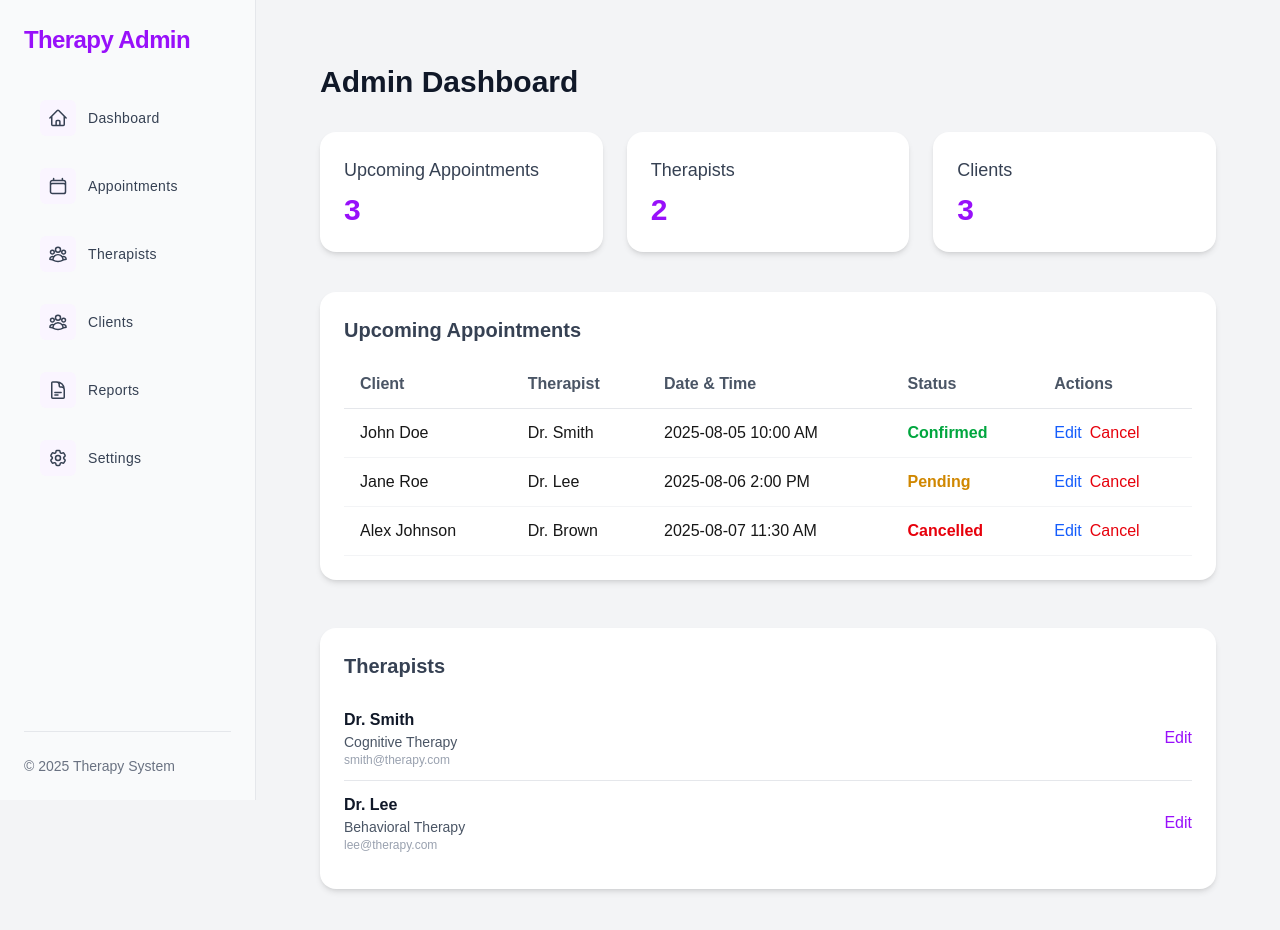
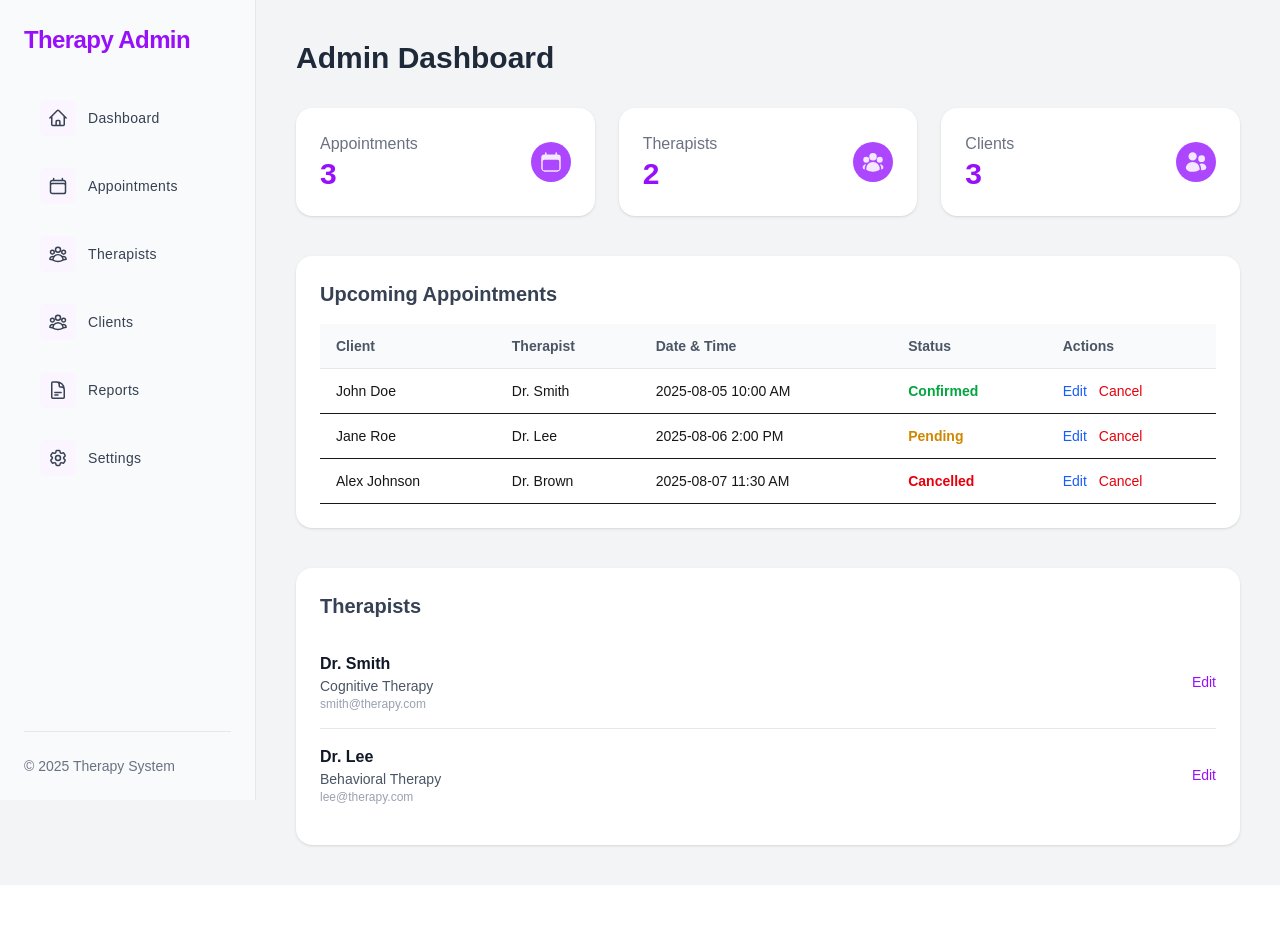
Before and after one commit to NathanKhonyongwa/AppointmentBooking, a Next.js app in the folder appointment/: page /Admin in a window 1280 px wide. Shown: the top 930 px of the page. After the commit the page ends 885 px from the top, so only its background shows below. Built offline with nearby package versions, Linux system fonts and the light colour scheme.

Commit message:
dashboard admin

```diff
--- a/appointment/src/app/Admin/page.js
+++ b/appointment/src/app/Admin/page.js
@@ -1,6 +1,7 @@
 'use client';
 import { useState, useEffect } from 'react';
-import Navbar from '../Admin/Navbar/page'; // Adjust if needed
+import Navbar from '../Admin/Navbar/page'; // Adjust path if necessary
+import { UserGroupIcon, CalendarIcon, UsersIcon } from '@heroicons/react/24/solid';
 
 export default function AdminDashboard() {
   const [appointments, setAppointments] = useState([]);
@@ -25,84 +26,99 @@ export default function AdminDashboard() {
   }, []);
 
   return (
-    <div className="min-h-screen bg-gray-100 font-poppins flex flex-col md:flex-row p-4 md:p-8">
-      <div className="w-full md:w-64 flex-shrink-0 mb-4 md:mb-0">
+    <div className="bg-gray-100 min-h-screen font-poppins flex">
+      {/* Sidebar */}
       <Navbar />
+
+      {/* Main Content */}
+      <main className="ml-64 w-full p-6 md:p-10">
+        <h2 className="text-3xl font-semibold text-gray-800 mb-8">Admin Dashboard</h2>
+
+        {/* Overview Cards */}
+        <section className="grid grid-cols-1 sm:grid-cols-2 lg:grid-cols-3 gap-6 mb-10">
+          <div className="bg-white p-6 rounded-2xl shadow hover:shadow-lg transition group">
+            <div className="flex items-center justify-between">
+              <div>
+                <p className="text-gray-500">Appointments</p>
+                <p className="text-3xl font-bold text-purple-600">{appointments.length}</p>
+              </div>
+              <CalendarIcon className="w-10 h-10 text-purple-100 bg-purple-500 p-2 rounded-full group-hover:scale-105 transition" />
+            </div>
           </div>
 
-      <main className="flex-1 p-2 md:p-8 overflow-auto">
-        <h2 className="text-2xl md:text-3xl font-semibold text-gray-900 mb-6 md:mb-8">Admin Dashboard</h2>
-
-        {/* Overview Cards */}
-        <section className="grid grid-cols-1 md:grid-cols-3 gap-4 md:gap-6 mb-8 md:mb-10">
-          <div className="bg-white p-4 md:p-6 rounded-2xl shadow-md">
-            <h3 className="text-base md:text-lg font-medium text-gray-700 mb-2">Upcoming Appointments</h3>
-            <p className="text-2xl md:text-3xl font-bold text-purple-600">{appointments.length}</p>
+          <div className="bg-white p-6 rounded-2xl shadow hover:shadow-lg transition group">
+            <div className="flex items-center justify-between">
+              <div>
+                <p className="text-gray-500">Therapists</p>
+                <p className="text-3xl font-bold text-purple-600">{therapists.length}</p>
+              </div>
+              <UserGroupIcon className="w-10 h-10 text-purple-100 bg-purple-500 p-2 rounded-full group-hover:scale-105 transition" />
+            </div>
           </div>
 
-          <div className="bg-white p-4 md:p-6 rounded-2xl shadow-md">
-            <h3 className="text-base md:text-lg font-medium text-gray-700 mb-2">Therapists</h3>
-            <p className="text-2xl md:text-3xl font-bold text-purple-600">{therapists.length}</p>
+          <div className="bg-white p-6 rounded-2xl shadow hover:shadow-lg transition group">
+            <div className="flex items-center justify-between">
+              <div>
+                <p className="text-gray-500">Clients</p>
+                <p className="text-3xl font-bold text-purple-600">{clients.length}</p>
               </div>
-
-          <div className="bg-white p-4 md:p-6 rounded-2xl shadow-md">
-            <h3 className="text-base md:text-lg font-medium text-gray-700 mb-2">Clients</h3>
-            <p className="text-2xl md:text-3xl font-bold text-purple-600">{clients.length}</p>
+              <UsersIcon className="w-10 h-10 text-purple-100 bg-purple-500 p-2 rounded-full group-hover:scale-105 transition" />
+            </div>
           </div>
         </section>
 
         {/* Appointments Table */}
-        <section className="bg-white rounded-2xl shadow-md p-4 md:p-6 overflow-x-auto">
-          <h3 className="text-lg md:text-xl font-semibold text-gray-700 mb-4">Upcoming Appointments</h3>
-          <table className="min-w-full text-left border-collapse text-sm md:text-base">
+        <section className="bg-white p-6 rounded-2xl shadow mb-10">
+          <h3 className="text-xl font-semibold text-gray-700 mb-4">Upcoming Appointments</h3>
+          <div className="overflow-x-auto">
+            <table className="min-w-full text-sm text-left">
               <thead>
-              <tr className="border-b border-gray-200 text-gray-600">
-                <th className="py-2 px-3 md:py-3 md:px-4">Client</th>
-                <th className="py-2 px-3 md:py-3 md:px-4">Therapist</th>
-                <th className="py-2 px-3 md:py-3 md:px-4">Date &amp; Time</th>
-                <th className="py-2 px-3 md:py-3 md:px-4">Status</th>
-                <th className="py-2 px-3 md:py-3 md:px-4">Actions</th>
+                <tr className="border-b border-gray-200 bg-gray-50 text-gray-600">
+                  <th className="py-3 px-4">Client</th>
+                  <th className="py-3 px-4">Therapist</th>
+                  <th className="py-3 px-4">Date & Time</th>
+                  <th className="py-3 px-4">Status</th>
+                  <th className="py-3 px-4">Actions</th>
                 </tr>
               </thead>
               <tbody>
                 {appointments.map(({ id, client, therapist, date, status }) => (
-                <tr key={id} className="border-b border-gray-100 hover:bg-gray-50">
-                  <td className="py-2 px-3 md:py-3 md:px-4">{client}</td>
-                  <td className="py-2 px-3 md:py-3 md:px-4">{therapist}</td>
-                  <td className="py-2 px-3 md:py-3 md:px-4">{date}</td>
-                  <td
-                    className={`py-2 px-3 md:py-3 md:px-4 font-semibold ${
+                  <tr key={id} className="border-b hover:bg-gray-50 transition">
+                    <td className="py-3 px-4">{client}</td>
+                    <td className="py-3 px-4">{therapist}</td>
+                    <td className="py-3 px-4">{date}</td>
+                    <td className={`py-3 px-4 font-semibold ${
                       status === 'Confirmed'
                         ? 'text-green-600'
                         : status === 'Pending'
                         ? 'text-yellow-600'
                         : 'text-red-600'
-                    }`}
-                  >
+                    }`}>
                       {status}
                     </td>
-                  <td className="py-2 px-3 md:py-3 md:px-4 space-x-2">
-                    <button className="text-blue-600 hover:underline">Edit</button>
-                    <button className="text-red-600 hover:underline">Cancel</button>
+                    <td className="py-3 px-4 space-x-3">
+                      <button className="text-sm text-blue-600 hover:underline">Edit</button>
+                      <button className="text-sm text-red-600 hover:underline">Cancel</button>
                     </td>
                   </tr>
                 ))}
               </tbody>
             </table>
+          </div>
         </section>
 
-        {/* Therapists list */}
-        <section className="mt-6 md:mt-12 bg-white rounded-2xl shadow-md p-4 md:p-6">
-          <h3 className="text-lg md:text-xl font-semibold text-gray-700 mb-4">Therapists</h3>
+        {/* Therapists List */}
+        <section className="bg-white p-6 rounded-2xl shadow">
+          <h3 className="text-xl font-semibold text-gray-700 mb-4">Therapists</h3>
           <ul className="divide-y divide-gray-200">
             {therapists.map(({ id, name, specialty, email }) => (
-              <li key={id} className="py-3 flex flex-col sm:flex-row justify-between items-start sm:items-center">
+              <li key={id} className="py-4 flex justify-between items-center">
                 <div>
                   <p className="font-semibold text-gray-900">{name}</p>
                   <p className="text-sm text-gray-600">{specialty}</p>
                   <p className="text-xs text-gray-400">{email}</p>
                 </div>
-                <button className="mt-3 sm:mt-0 text-purple-600 hover:underline">Edit</button>
+                <button className="text-sm text-purple-600 hover:underline">Edit</button>
               </li>
             ))}
           </ul>
```
Lines whose indentation alone changed are shown as unchanged.
